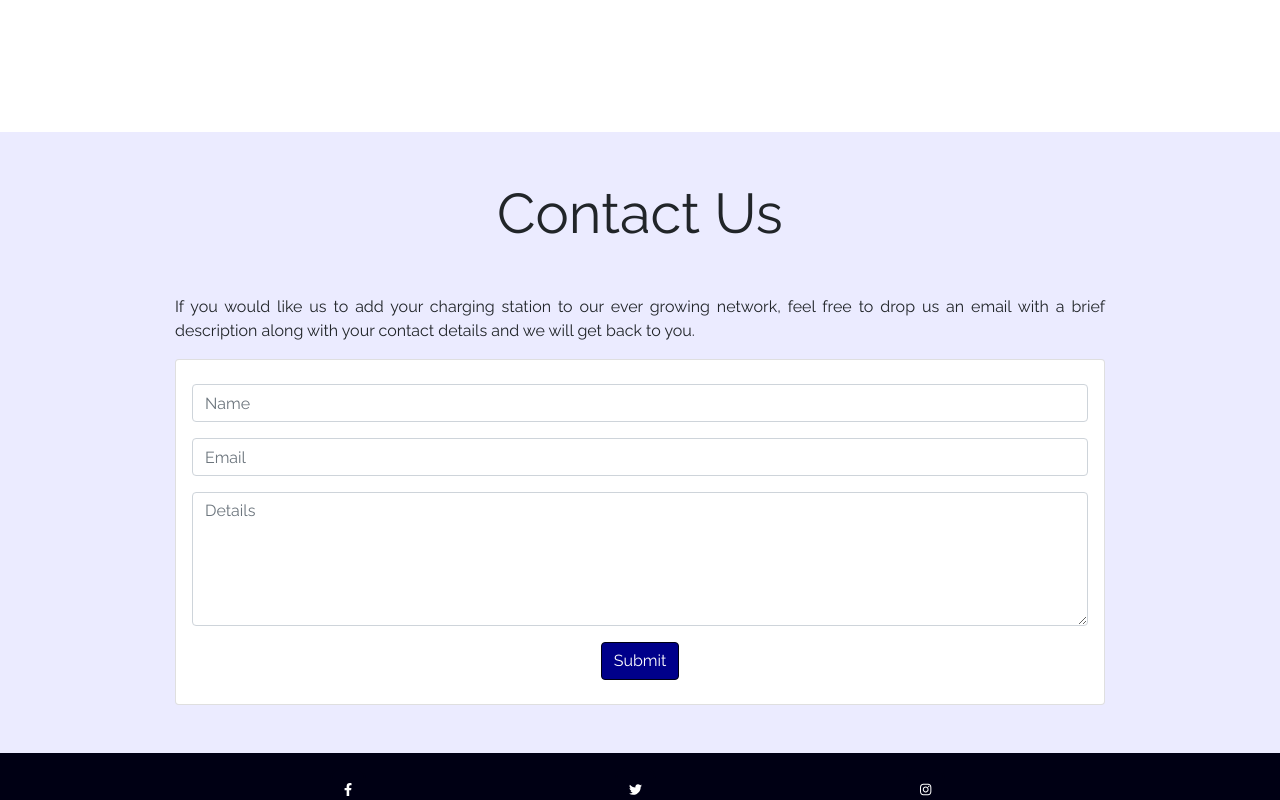
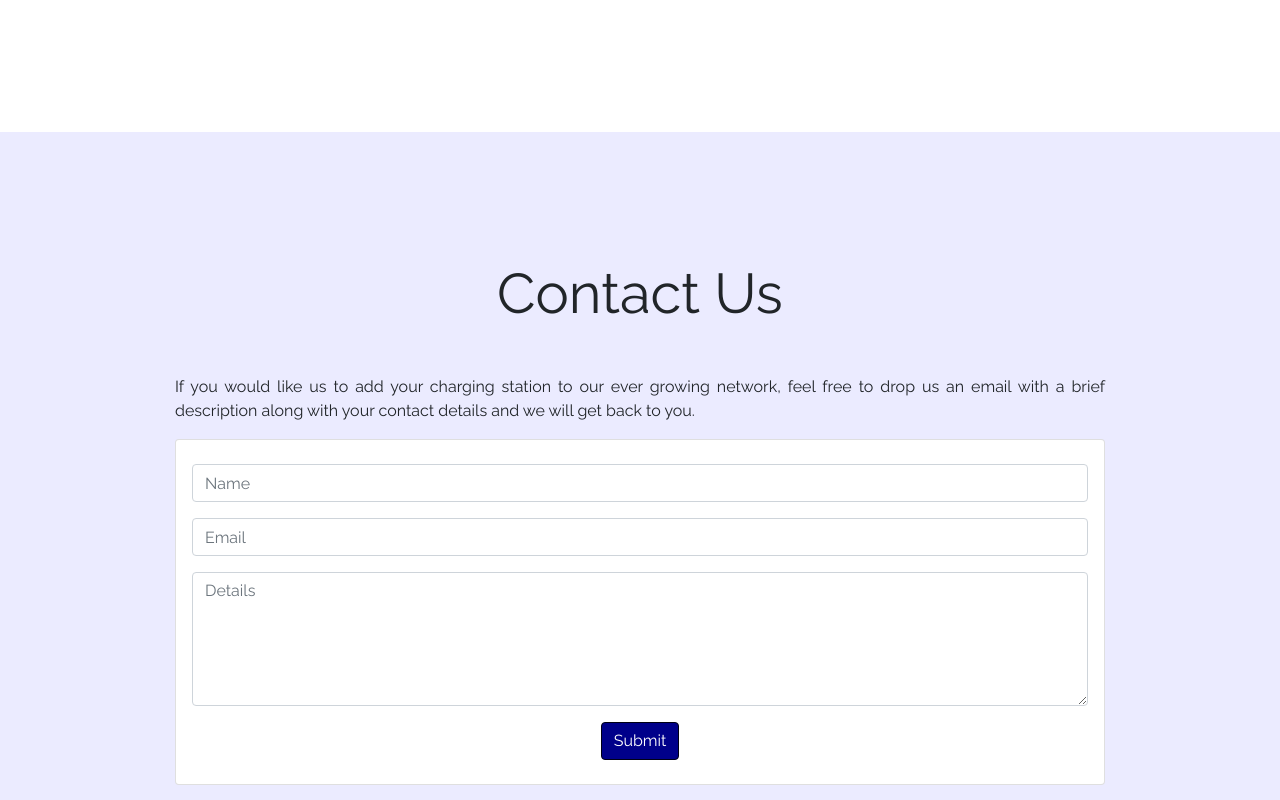
Before and after one commit to juliancameron79/ev, a React (Create React App) app: page / in a window 1280 px wide. Shown: the part 1060-1860 px from the top of the page. Built offline with nearby package versions, Linux system fonts and the light colour scheme.

Commit message:
Add padding to contact section

```diff
--- a/src/component/ContactUs.js
+++ b/src/component/ContactUs.js
@@ -2,9 +2,9 @@ import React from "react";
 
 const Contact = () => {
   return (
-    <div className="section" id="contact-us">
-      <div className="container-fluid contact-us-container">
-        <div className="row contact-us-row py-5">
+    <section className="site-section contact-us-container" id="contact-us">
+      <div className="container-fluid">
+        <div className="row contact-us-row">
           <div className="col-12 col-md-9">
             <div className="display-4 text-center mb-5">Contact Us</div>
             <p className="lead-contact-us-text">If you would like us to add your charging station to our ever growing network, feel free to drop us an email with a brief description along with your contact details and we will get back to you.</p>
@@ -33,7 +33,7 @@ const Contact = () => {
           </div>
         </div>
       </div>
-    </div>
+    </section>
   );
 };
 
```
